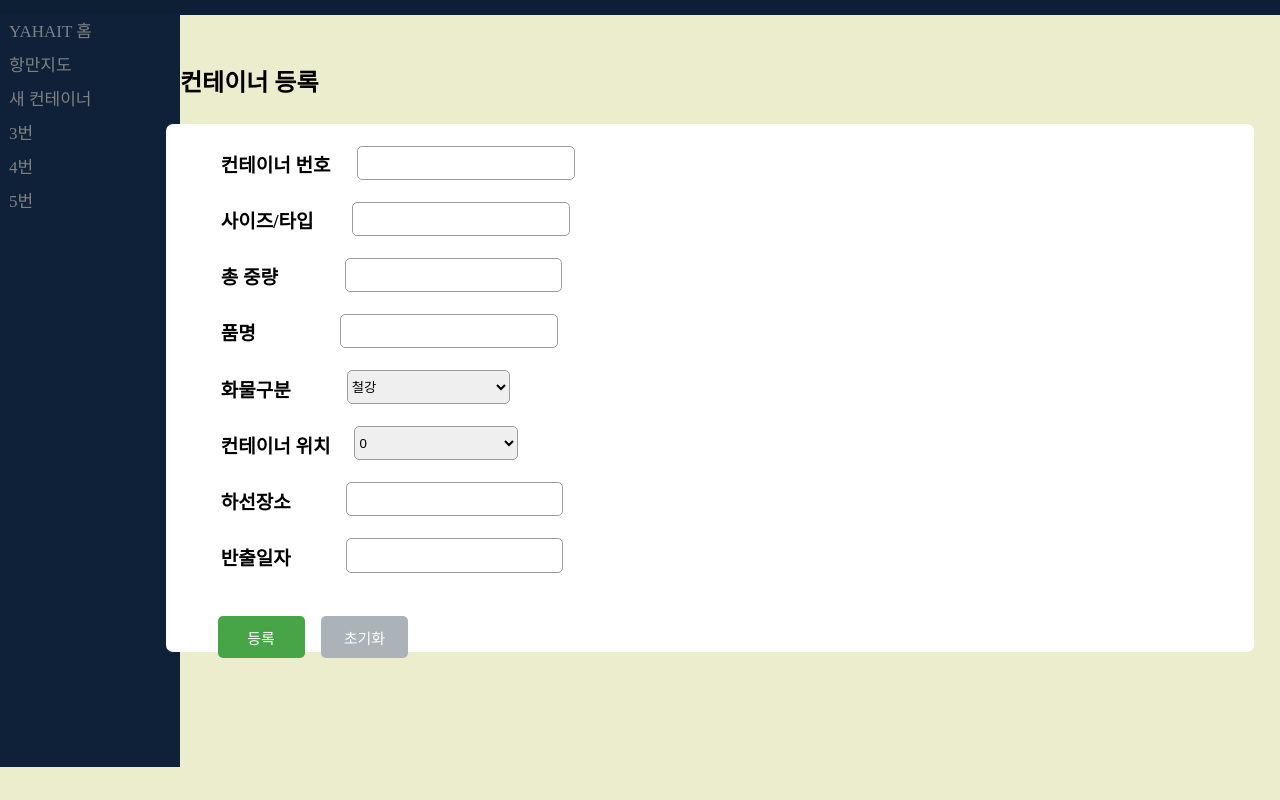
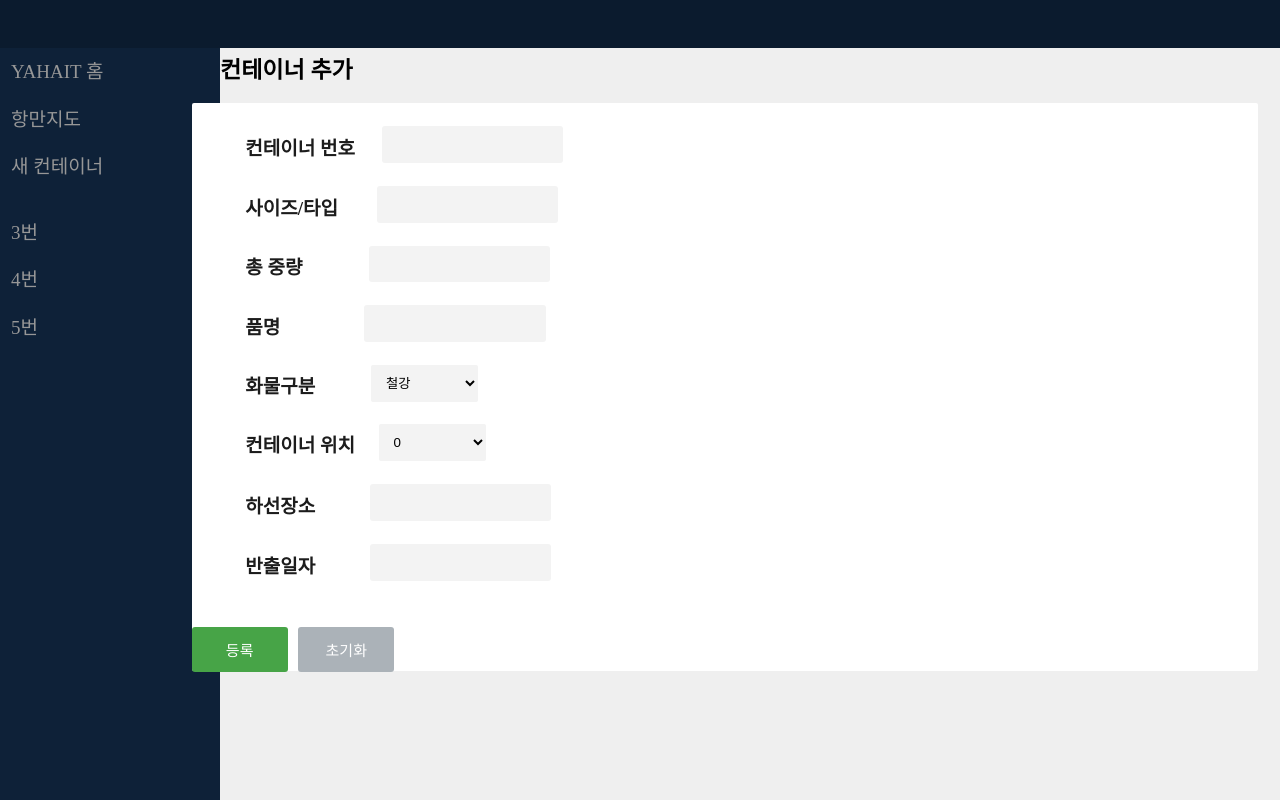
Before and after one commit to migusdn/Hanium_IoT_SmartContainer, a Django app: page /main/create in a window 1280 px wide. Run offline with Django 3.2, Linux system fonts and the light colour scheme; some libraries are stand-ins or nearby versions.

Commit message:
컨테이너추가, 항만지도 부분

```diff
--- a/SmartContainer/Container/static/css/base.css
+++ b/SmartContainer/Container/static/css/base.css
@@ -1,34 +1,33 @@
 body {
     margin : 0%;
-    background-color : rgb(236,237,204);
+    background-color : rgb(239,239,239);
 }
 
 #topbar {
     float:left;
     width:100%;
-    height: 15px;
-    background-color: rgb(13, 31, 52);
+    height: 6%;
+    background-color:  rgb(11, 27, 46);
 }
 
 
 #sidebar {
     float:left;
-    width:180px;
+    width:220px;
     height:94%;
     background-color: rgb(14, 33, 56);
 }
 
 
-a {
+a{
    text-decoration : none;
-   color : gray;
+   /*color : #a7a7a7;*/
+   color : #979797;
    margin : 5%;
-   line-height : 2;
-   font-size : 17px;
+   line-height : 2.5;
+   font-size : 19px;
 }
 
-/*a:hover{
-   background-color : rgb(49, 115, 168);
-   color : black;
-   display : block;
-}*/
+#new:hover{
+    background-color: rgba(30, 75, 117,0.7);
+}
--- a/SmartContainer/Container/static/css/create.css
+++ b/SmartContainer/Container/static/css/create.css
@@ -1,61 +1,73 @@
 #main {
-    width : 85%;
-    height : 66%;
+    width : 83.3%;
+    height : 71%;
     background-color : white;
-    border-radius : 7px 7px 7px 7px;
-    margin-left : 13%;
-    margin-top : 0.5%;
+    border-radius : 2px;
+    margin-left : 15%;
     position : fixed;
+    margin-top : -0.1%;
 }
 
 h2 {
-    padding-top : 4.9%;
-    padding-left : 13%;
+    padding-top : 4%;
+    padding-left : 15%;
     font-weight : bold;
+    font-size : 23px;
 }
 
 b {
     font-size : 19px;
     padding-left : 5%;
     vertical-align : middle;
+    color : #1c1c1c;
 }
 
 input {
-    border-radius : 5px 5px 5px 5px;
-    border : 1px solid #9d9c9c;
-    width : 20%;
+    border-radius : 3px;
+    border : 0px;
+    width : 17%;
     height : 6.5%;
-    margin-top : 2%;
+    margin-top : 2.15%;
     margin-left : 1%;
+    background-color : rgb(243,243,243);
+    padding : 1%;
+    font-size : 15px;
 }
 
 select {
-    border-radius : 5px 5px 5px 5px;
-    border : 1px solid #9d9c9c;
-    width : 15%;
+    border-radius : 2px 2px 2px 2px;
+    border : 0px;
+    width : 10%;
     height : 6.5%;
-    margin-top : 2%;
+    margin-top : 2.12%;
+    background-color : white;
+    background-color : rgb(243,243,243);
+    padding-left : 1%;
 }
 
 .button input {
-    width : 8%;
+    width : 9%;
     height : 8%;
     font-size : 15px;
     border : 0px;
-    margin-top : 4%;
-    margin-left : 4.7%;
-    margin-right : 0.5%;
+    margin-top : 4.3%;
+    margin-left : -0.03%;
     float : left;
     background-color : rgb(71,164,71);
     color : white;
 }
 
 .reset input{
-    width : 8%;
+    width : 9%;
     height : 8%;
     font-size : 15px;
     border : 0px;
     background-color :  rgb(171,178,184);
     color : white;
-    margin-top : 4%;
+    margin-top :4.3%;
 }
+
+
+input,select,reset:focus {
+    outline : none;
+}
--- a/SmartContainer/Container/static/css/main.css
+++ b/SmartContainer/Container/static/css/main.css
@@ -17,7 +17,6 @@
 
 thead { /* 표 상단 */
     border-bottom : 2px solid rgb(27, 53, 85) ;
-
 }
 
 tbody { /* 표바닥 */
--- a/SmartContainer/Container/templates/base.html
+++ b/SmartContainer/Container/templates/base.html
@@ -18,7 +18,7 @@
 
        <a href="{% url 'auth' %}">YAHAIT 홈</a><br>
        <a href="{% url 'map' %}">항만지도</a><br>
-       <a href="{% url 'create' %}">새 컨테이너</a><br>
+       <div id="new"><a href="{% url 'create' %}">새 컨테이너</a></div><br>
        <a href="">3번</a><br>
        <a href="">4번</a><br>
        <a href="">5번</a><br>
@@ -36,9 +36,7 @@
 <script>
 
 
-
 {% block js %}
-
 {% endblock %}
 
 
--- a/SmartContainer/Container/templates/create.html
+++ b/SmartContainer/Container/templates/create.html
@@ -9,7 +9,9 @@
 
 <link href="{% static 'css/create.css'%}" rel="stylesheet">
 
-<h2>컨테이너 등록</h2>
+
+<h2>컨테이너 추가</h2>
+
 
 <div id="main">
      <form id="form" name="form" method="post" enctype="multipart/form-data">
```
Also changed, not shown: SmartContainer/Container/static/css/map.css (+27 -2 lines), SmartContainer/Container/templates/map.html (+6 -6 lines).
